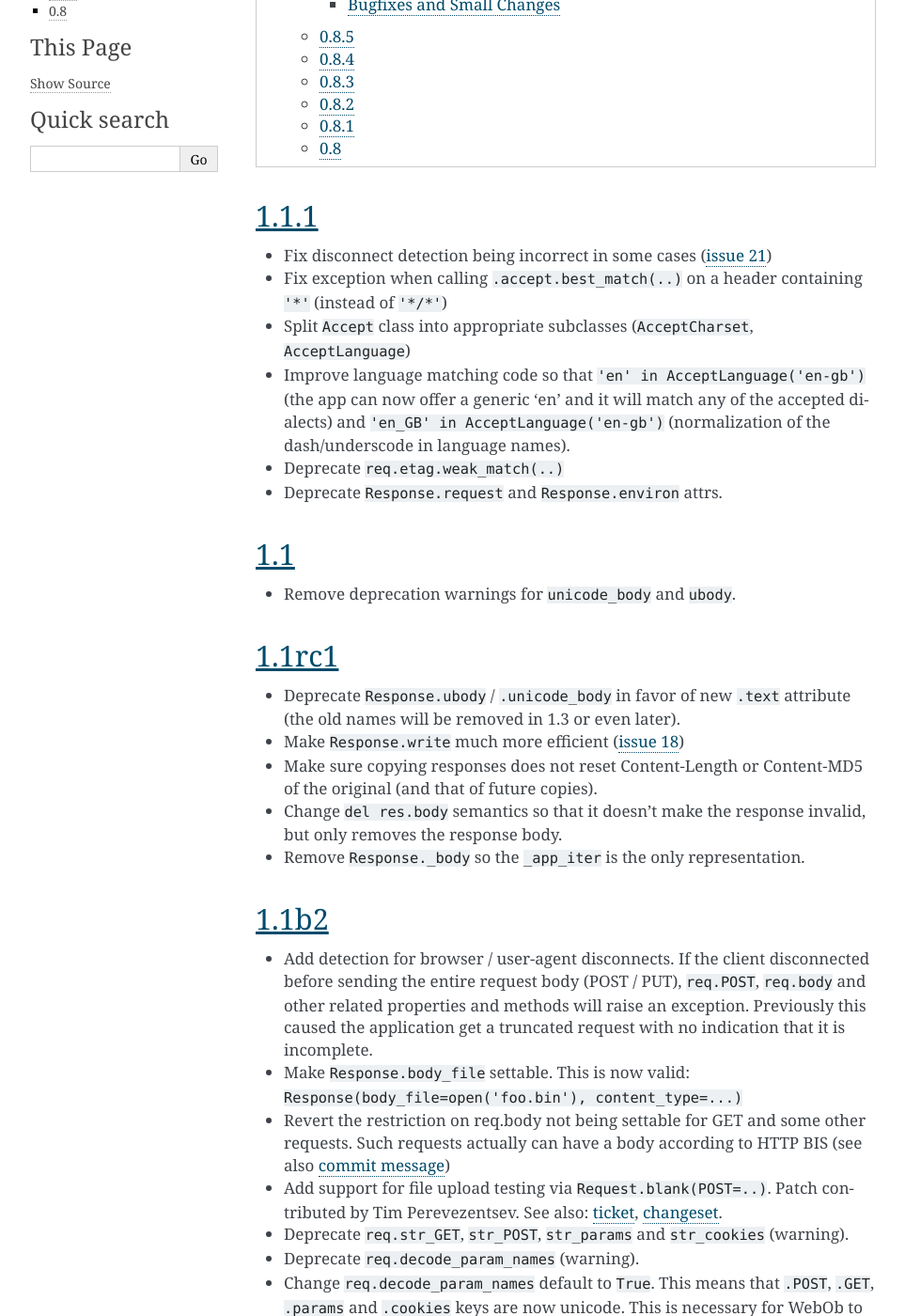
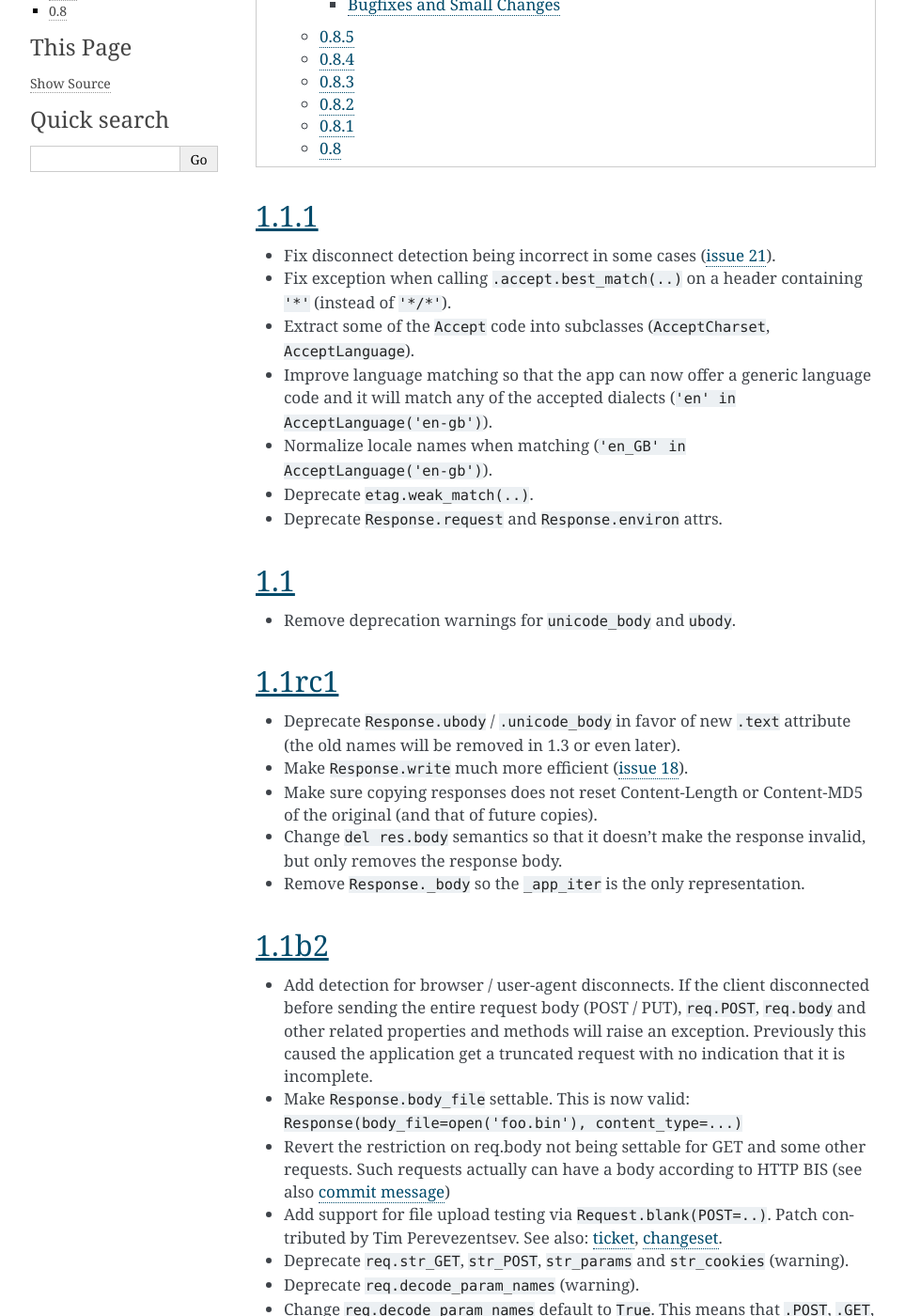
Before and after one commit to Pylons/webob, a Sphinx documentation site: the page built from docs/news.txt, in a window 1280 px wide and 1400 px high, scrolled down 828 px. Shown: the whole window at 94% size, without its empty margins (148-1111 px from the left). Built offline with Sphinx 7.4.7, drawn with Linux system fonts in a browser that asks for light colours.

Commit message:
news.txt corrections

```diff
--- a/docs/news.txt
+++ b/docs/news.txt
@@ -7,20 +7,22 @@ News
 ---------
 
 * Fix disconnect detection being incorrect in some cases (`issue 21
-  <https://bitbucket.org/ianb/webob/issue/21>`_)
+  <https://bitbucket.org/ianb/webob/issue/21>`_).
 
 * Fix exception when calling ``.accept.best_match(..)`` on a header containing
-  ``'*'`` (instead of ``'*/*'``)
+  ``'*'`` (instead of ``'*/*'``).
 
-* Split ``Accept`` class into appropriate subclasses (``AcceptCharset``,
-  ``AcceptLanguage``)
+* Extract some of the ``Accept`` code into subclasses (``AcceptCharset``,
+  ``AcceptLanguage``).
 
-* Improve language matching code so that ``'en' in AcceptLanguage('en-gb')``
-  (the app can now offer a generic 'en' and it will match any of the
-  accepted dialects) and ``'en_GB' in AcceptLanguage('en-gb')`` (normalization
-  of the dash/underscode in language names).
+* Improve language matching so that the app can now offer a generic
+  language code and it will match any of the accepted dialects
+  (``'en' in AcceptLanguage('en-gb')``).
 
-* Deprecate ``req.etag.weak_match(..)``
+* Normalize locale names when matching
+  (``'en_GB' in AcceptLanguage('en-gb')``).
+
+* Deprecate ``etag.weak_match(..)``.
 
 * Deprecate ``Response.request`` and ``Response.environ`` attrs.
 
@@ -38,7 +40,7 @@ News
   (the old names will be removed in 1.3 or even later).
 
 * Make ``Response.write`` much more efficient (`issue 18
-  <https://bitbucket.org/ianb/webob/issue/18>`_)
+  <https://bitbucket.org/ianb/webob/issue/18>`_).
 
 * Make sure copying responses does not reset Content-Length or Content-MD5 of the
   original (and that of future copies).
```
